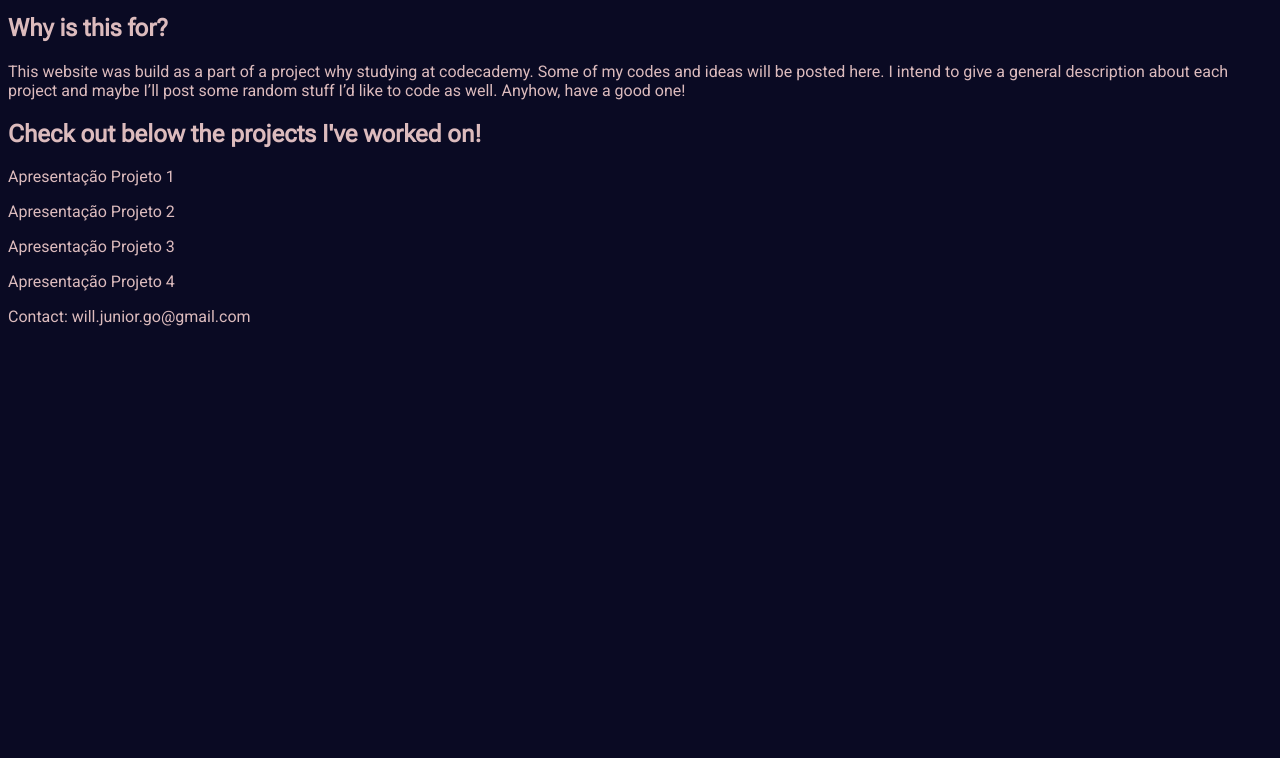
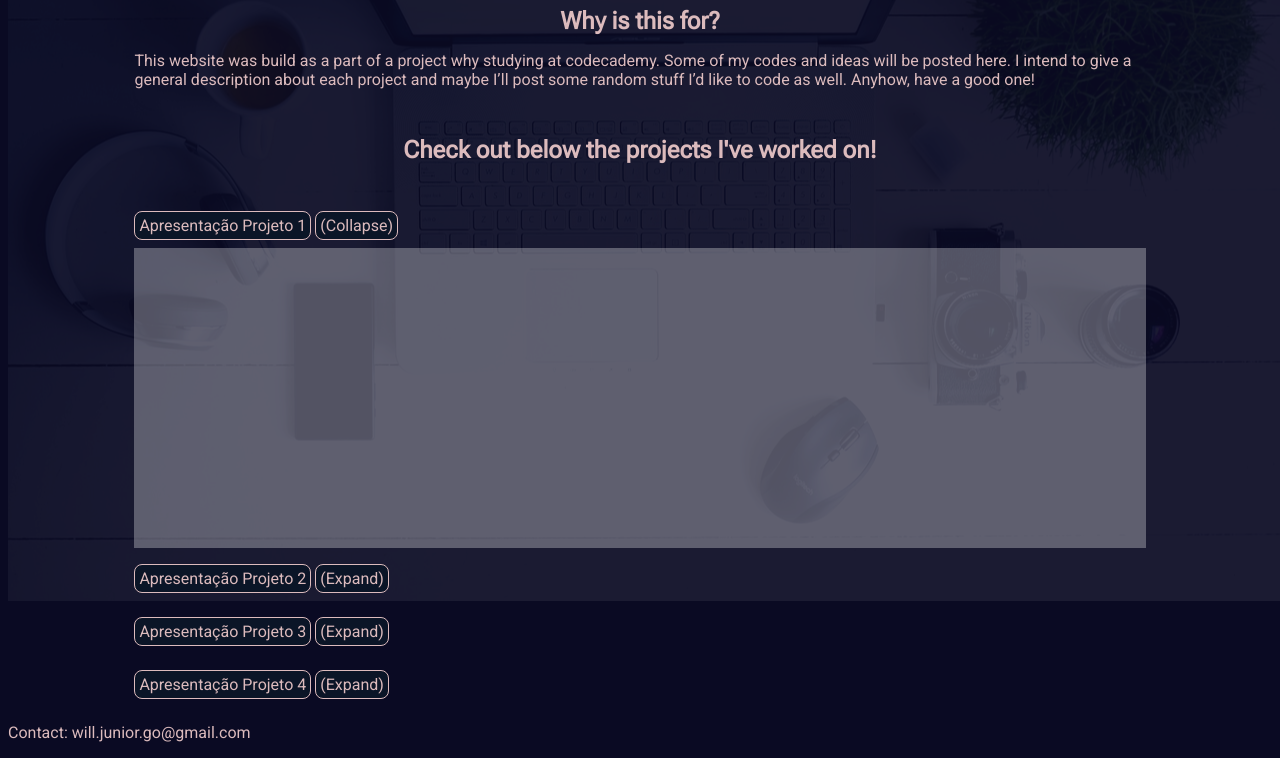
Before and after one commit to willz-go/basic-porfolio, a plain HTML site: page index.html in a window 1280 px wide. Shown: the part 207-965 px from the top of the page. Before the commit the page ends 800 px from the top, so only its background shows below. Drawn offline with Linux system fonts and the light colour scheme.

Commit message:
added basic layout and constructed basic expanding items

```diff
--- a/index.html
+++ b/index.html
@@ -10,19 +10,23 @@
     <title>Willz Portfolio page</title>
 </head>
 <body>
+    <div class="bg-wrapper">
+
+    </div>
     <header>
         <nav>
             <div class="text-logo"><a href="#">Willz <br>Portfolio</a></div>
             <ul class="nav-bar">
-                <li>Github</li>
-                <li>About</li>
+                <li> <a href="https://github.com/willz-go">Github</a>
+                    </li>
+                <li><a href="#">About</a></li>
             </ul>
         </nav>
         <hr>
     </header>
     <main>
         <section class="hello">
-            <h1>Hello</h1>
+            <h1>Hello world!</h1>
         </section>
         <section class="why">
             <h2>Why is this for?</h2>
@@ -38,17 +42,26 @@
             <h2>Check out below the projects I've worked on!</h2>
 
             <article class="project-1">
-                <p>Apresentação Projeto 1</p>
+                <p>Apresentação Projeto 1 </p>
+                <p>(Collapse)</p>
+                <div class="project-1 project"></div>
 
             </article>
             <article class="project-2">
                 <p>Apresentação Projeto 2</p>
+                <p>(Expand)</p>
+                <div class="project-2 project"></div>
             </article>
             <article class="project-3">
                 <p>Apresentação Projeto 3</p>
+                <p>(Expand)</p>
+                <div class="project-3 project"></div>
             </article>
             <article class="project-4">
+
                 <p>Apresentação Projeto 4</p>
+                <p>(Expand)</p>
+                <div class="project-4 project"></div>
             </article>
         </section>
     </main>
@@ -57,5 +70,6 @@
         <p>Contact: will.junior.go@gmail.com</p>
     </footer>
 
+
 </body>
 </html>
--- a/resources/style.css
+++ b/resources/style.css
@@ -3,6 +3,17 @@ html {
     color: #DCBBBD;
 }
 
+.bg-wrapper {
+    position: fixed;
+    width: 100%;
+    height: 100vh;
+    background-image: url(./images/computer-2982270_1280.jpg);
+    background-repeat:no-repeat;
+    background-position: 50%;
+    background-size:cover;
+    opacity: .07;
+    z-index: -4;
+}
 
 nav {
     width: 100%;
@@ -11,6 +22,11 @@ nav {
     //outline: 1px solid red;
     justify-content: flex-end;
 }
+
+ nav a:hover {
+    text-decoration: underline;
+    cursor: pointer;
+ }
 
 .text-logo {
     width: 200px;
@@ -42,6 +58,14 @@ ul {
     margin: 0 1rem 0 1rem;
 }
 
+.nav-bar a, .nav-bar a:visited, .nav-bar a:active {
+    text-decoration: none;
+    color: #DCBBBD;
+}
+
+
+
+
 ul > * {
     //outline: 1px solid white;
 }
@@ -50,7 +74,70 @@ ul > * {
 body {
     background-color: #0A0A23;
 
+
+
 }
+
+
+
+main {
+    display: grid;
+    grid-auto-rows: auto;
+    grid-template-rows: auto;
+    grid-template-columns: 1fr;
+    align-items: center;
+    justify-items: center;
+}
+
+section {
+    //outline: 1px solid red;
+    margin-top: 1rem 0;
+    width: 80%;
+}
+
+.projects > h2 {
+    //outline: 1px solid salmon;
+    padding: 1rem 0;
+}
+
+.projects p {
+        //outline: 1px solid white;
+    margin-bottom: .5rem;
+    border: 1px solid #DCBBBD;
+    display: inline-block;
+    border-radius: .5rem;
+    padding: .25rem .25rem;
+    background-color: #0B1527;
+}
+
+.projects p:hover {
+    //outline: 1px solid white;
+margin-bottom: .5rem;
+border: 1px solid #DCBBBD;
+display: inline-block;
+border-radius: .5rem;
+padding: .25rem .25rem;
+background-color: #6B1527;
+cursor: pointer;
+}
+
+
+
+.project-1 {
+
+     // outline: 1px solid red;
+}
+
+.hello h1 {
+   // outline: 1px solid green;
+}
+
+.hello h1, .why h2, .projects h2{
+    margin: 15px auto;
+    text-align: center;
+}
+
+
 
 h1, h2, h3 {
     font-family: 'Roboto Flex';
@@ -63,3 +150,15 @@ p {
 h1 {
     font-size: 2.25rem;
 }
+
+.project {
+    width: min-max(200px, 400px);
+    height: 300px;
+    background-color: white;
+    opacity: .3;
+}
+
+
+div.project-2, div.project-3, div.project-4 {
+    display: none;
+}
```
